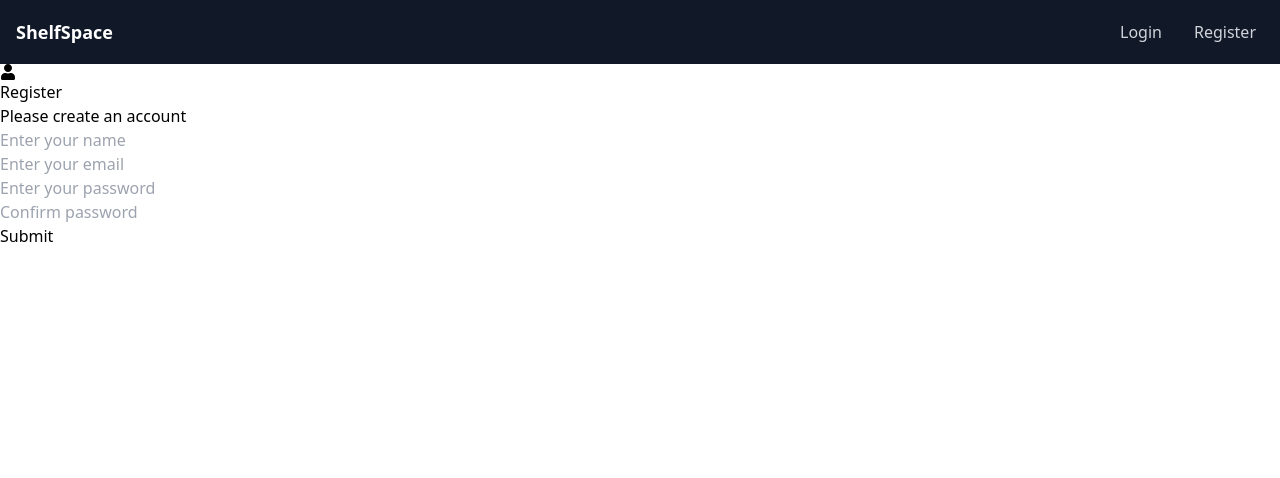
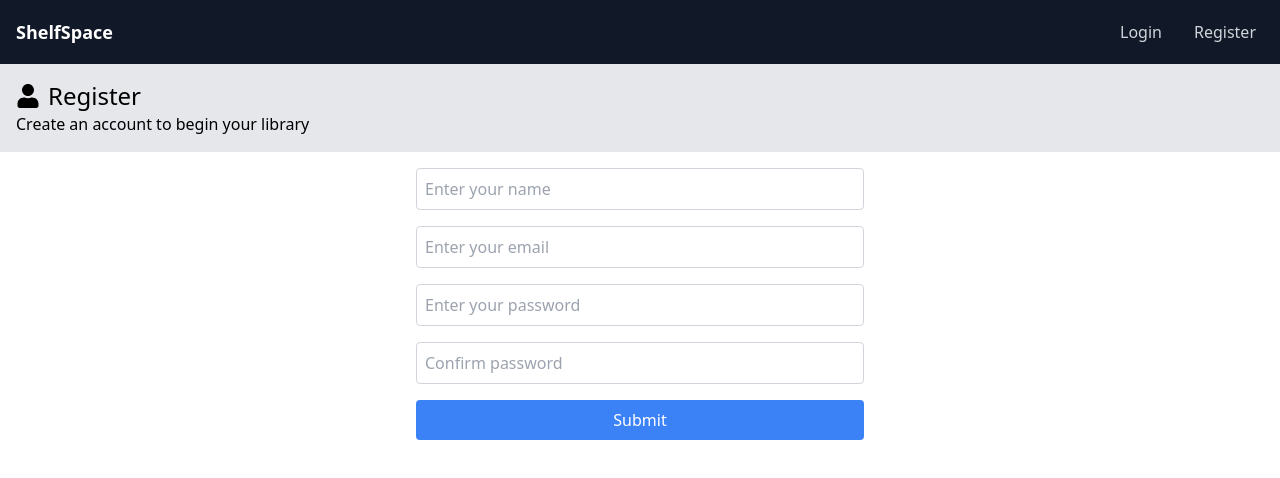
Before and after one commit to benjaminpritchard230/next-typescript-books-app, a Next.js app: page /register in a window 1280 px wide. Shown: the top 478 px of the page. Built offline with nearby package versions, Linux system fonts and the light colour scheme.

Commit message:
Improve register page w/ tailwind and add errors

```diff
--- a/pages/register/index.tsx
+++ b/pages/register/index.tsx
@@ -1,5 +1,6 @@
 import { useRegisterMutation } from "@/features/api/apiSlice";
 import { setCredentials } from "@/features/auth/authSlice";
+import { isErrorWithMessage, isFetchBaseQueryError } from "@/services/helpers";
 import { AppDispatch, RootState } from "@/store/store";
 import React, { useEffect, useState } from "react";
 import { FaUser } from "react-icons/fa";
@@ -33,6 +34,7 @@ const Register = (props: Props) => {
   });
 
   const { name, email, password, password2 } = formData;
+  const [errorMessage, setErrorMessage] = useState("");
 
   const [register] = useRegisterMutation();
 
@@ -55,24 +57,34 @@ const Register = (props: Props) => {
         const user: IRegisterResponse = await register(formData).unwrap();
         dispatch(setCredentials(user));
       } catch (err) {
-        console.log(err);
+        if (isFetchBaseQueryError(err)) {
+          // you can access all properties of `FetchBaseQueryError` here
+          const errMsg =
+            "error" in err ? err.error : JSON.stringify(err.data.message);
+          console.log(errMsg, { variant: "error" });
+          setErrorMessage(errMsg);
+        } else if (isErrorWithMessage(err)) {
+          // you can access a string 'message' property here
+          console.log(err.message);
+          setErrorMessage(err.message);
+        }
       }
   };
 
   return (
     <>
-      <section className="heading">
-        <h1>
-          <FaUser /> Register
+      <section className="bg-gray-200 p-4">
+        <h1 className="flex items-center text-2xl">
+          <FaUser className="mr-2" /> Register
         </h1>
-        <p>Please create an account</p>
+        <p>Create an account to begin your library</p>
       </section>
-      <section className="form">
-        <form onSubmit={onSubmit}>
-          <div className="form-group">
+      <section className="mt-4">
+        <form onSubmit={onSubmit} className="max-w-md mx-auto">
+          <div className="mb-4">
             <input
               type="text"
-              className="form-control"
+              className="w-full p-2 border border-gray-300 rounded"
               id="name"
               name="name"
               value={name}
@@ -80,10 +92,10 @@ const Register = (props: Props) => {
               placeholder="Enter your name"
             />
           </div>
-          <div className="form-group">
+          <div className="mb-4">
             <input
               type="email"
-              className="form-control"
+              className="w-full p-2 border border-gray-300 rounded"
               id="email"
               name="email"
               value={email}
@@ -91,10 +103,10 @@ const Register = (props: Props) => {
               placeholder="Enter your email"
             />
           </div>
-          <div className="form-group">
+          <div className="mb-4">
             <input
               type="password"
-              className="form-control"
+              className="w-full p-2 border border-gray-300 rounded"
               id="password"
               name="password"
               value={password}
@@ -102,10 +114,10 @@ const Register = (props: Props) => {
               placeholder="Enter your password"
             />
           </div>
-          <div className="form-group">
+          <div className="mb-4">
             <input
               type="password"
-              className="form-control"
+              className="w-full p-2 border border-gray-300 rounded"
               id="password2"
               name="password2"
               value={password2}
@@ -113,10 +125,14 @@ const Register = (props: Props) => {
               placeholder="Confirm password"
             />
           </div>
-          <div className="form-group">
-            <button type="submit" className="btn btn-block">
+          <div className="mb-4">
+            <button
+              type="submit"
+              className="w-full p-2 bg-blue-500 text-white rounded"
+            >
               Submit
             </button>
+            {errorMessage && <p>Error: {errorMessage}</p>}
           </div>
         </form>
       </section>
```
